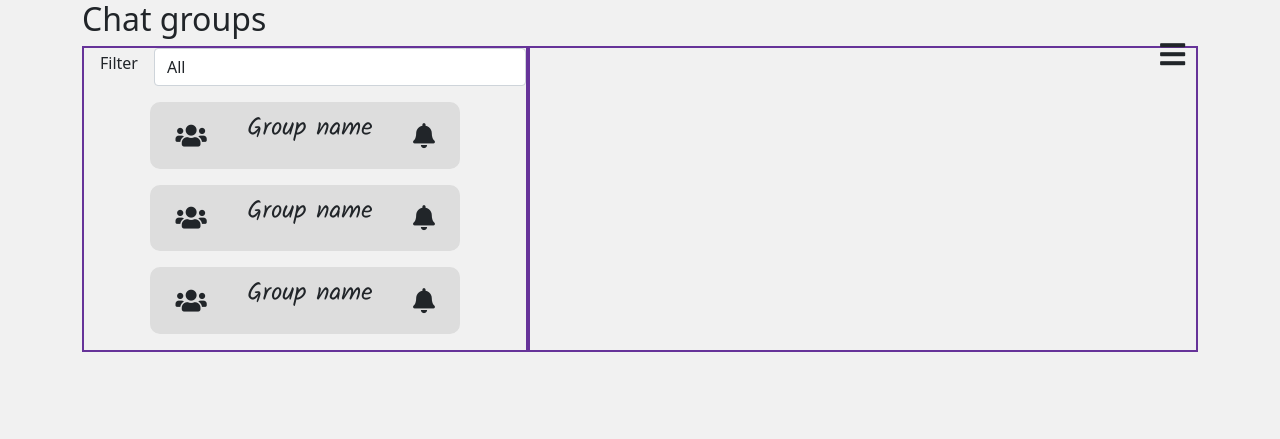
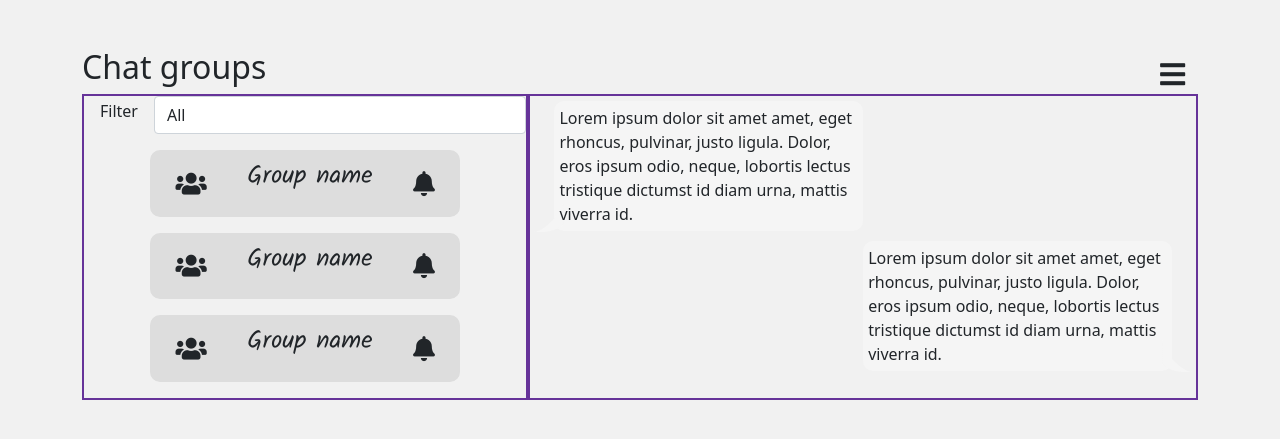
Before and after one commit to freddy777-01/liveChat, a PHP site: page /chats/ in a window 1280 px wide. Shown: the top 439 px of the page. Run offline with PHP 8.4, Linux system fonts and the light colour scheme; some libraries are stand-ins or nearby versions.

```diff
--- a/assets/css/chats.css
+++ b/assets/css/chats.css
@@ -64,3 +64,39 @@
 .group .groups .agroup .agroup-icon,.agroup-sub{
     font-size: 25px;
 }
+.group .group-chat .receiver-msg,.sender-msg{
+  position: relative;
+  background-color: #f5f5f5;
+  max-width: 30%;
+  max-width: 50%;
+  margin: 5px 0px 5px 0px;
+  padding: 5px;
+  border-radius: 10px;
+  z-index: 1;
+}
+.group .group-chat .sender-msg::after{
+  content: " ";
+  position: absolute;
+  background-image: url("../images/box_tail.svg");
+  background-position: center;
+  background-repeat: no-repeat;
+  background-size: contain;
+  width: 30px;
+  height: 40px;
+  right: -20px;
+  bottom: -5px;
+  z-index: -1;
+}
+.group .group-chat .receiver-msg::after{
+  content: " ";
+  position: absolute;
+  background-image: url("../images/box_tail_left.svg");
+  background-position: center;
+  background-repeat: no-repeat;
+  background-size: contain;
+  width: 30px;
+  height: 40px;
+  left: -20px;
+  bottom: -5px;
+  z-index: -1;
+}
--- a/assets/css/style.css
+++ b/assets/css/style.css
@@ -157,7 +157,7 @@ section button, section>a{
 .float-menu{
     position: absolute;
     right: 5rem;
-    top: 10%;
+    top: 2%;
 }
 .float-menu >span{
     /* border: 1px solid red; */
--- a/chats/index.php
+++ b/chats/index.php
@@ -38,7 +38,7 @@
         </ul>
     </div>
     <main class="container">
-        <section class="group">
+        <section class="group mt-5">
             <h2>Chat groups</h2>
             <div class="d-flex">
 
@@ -76,7 +76,16 @@
                         </div>
                     </div>
                 </aside>
-                <section class="group-chat"></section>
+                <section class="group-chat px-4">
+                    <div class="receiver-msg">
+                        Lorem ipsum dolor sit amet amet, eget rhoncus, pulvinar, justo ligula.
+                        Dolor, eros ipsum odio, neque, lobortis lectus tristique dictumst id diam urna, mattis viverra id.
+                    </div>
+                    <div class="sender-msg float-end">
+                        Lorem ipsum dolor sit amet amet, eget rhoncus, pulvinar, justo ligula.
+                        Dolor, eros ipsum odio, neque, lobortis lectus tristique dictumst id diam urna, mattis viverra id.
+                    </div>
+                </section>
             </div>
         </section>
     </main>
```
Also changed, not shown: assets/css/modalForm.css (line endings or trailing spaces), assets/images/box_tail.svg (added), assets/images/box_tail_left.svg (added), assets/js/jquery-3.6.0.min.js, assets/js/main_j.js (line endings or trailing spaces), index.php (line endings or trailing spaces), liveChat.jpg (added), login/index.php (line endings or trailing spaces), profile/index.php (line endings or trailing spaces), register/index.php (line endings or trailing spaces), 4 other files.
